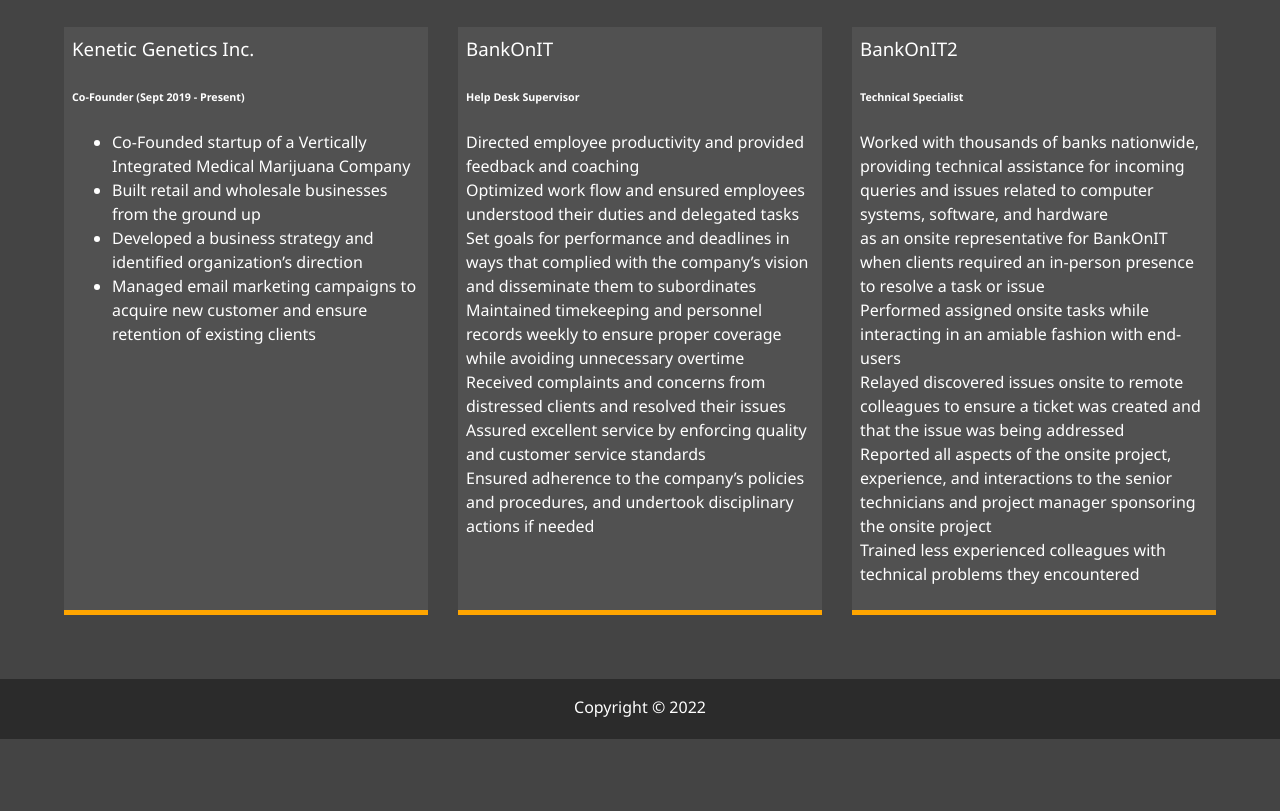
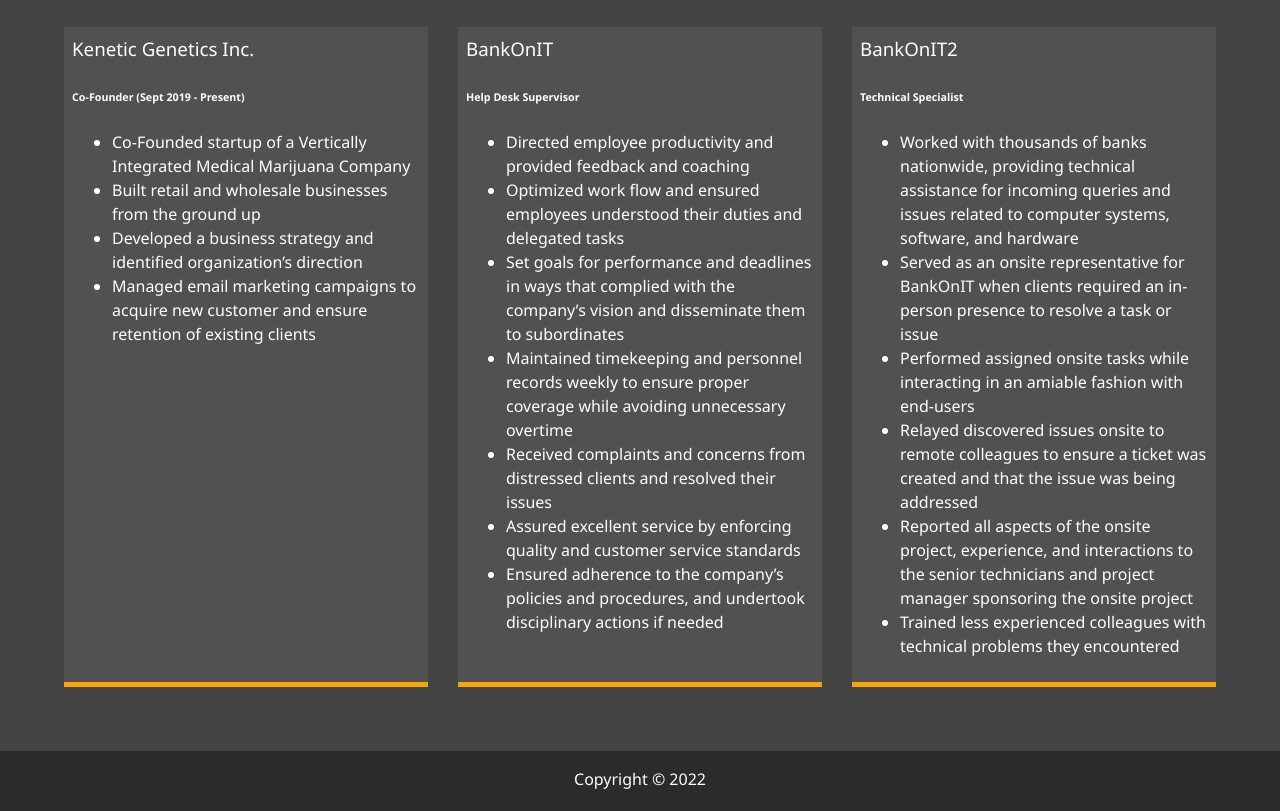
Before and after one commit to jo3warren/portfolio-website, a plain HTML site: page about.html in a window 1280 px wide. Shown: the part 627-1438 px from the top of the page. Before the commit the page ends 1366 px from the top, so only its background shows below. Drawn offline with Linux system fonts and the light colour scheme.

Commit message:
went from p to ul in the work section

```diff
--- a/about.html
+++ b/about.html
@@ -87,37 +87,67 @@
         <div class="job job-2">
           <h3>BankOnIT</h3>
           <h6>Help Desk Supervisor</h6>
-          <p>
-            Directed employee productivity and provided feedback and coaching
-            <br />Optimized work flow and ensured employees understood their
-            duties and delegated tasks <br />Set goals for performance and
-            deadlines in ways that complied with the company’s vision and
-            disseminate them to subordinates <br />Maintained timekeeping and
-            personnel records weekly to ensure proper coverage while avoiding
-            unnecessary overtime <br />Received complaints and concerns from
-            distressed clients and resolved their issues <br />Assured excellent
-            service by enforcing quality and customer service standards
-            <br />Ensured adherence to the company’s policies and procedures,
-            and undertook disciplinary actions if needed
-          </p>
+          <ul>
+            <li>
+              Directed employee productivity and provided feedback and coaching
+            </li>
+            <li>
+              Optimized work flow and ensured employees understood their duties
+              and delegated tasks
+            </li>
+            <li>
+              Set goals for performance and deadlines in ways that complied with
+              the company’s vision and disseminate them to subordinates
+            </li>
+            <li>
+              Maintained timekeeping and personnel records weekly to ensure
+              proper coverage while avoiding unnecessary overtime
+            </li>
+            <li>
+              Received complaints and concerns from distressed clients and
+              resolved their issues
+            </li>
+            <li>
+              Assured excellent service by enforcing quality and customer
+              service standards
+            </li>
+            <li>
+              Ensured adherence to the company’s policies and procedures, and
+              undertook disciplinary actions if needed
+            </li>
+          </ul>
         </div>
         <div class="job job-3">
           <h3>BankOnIT2</h3>
           <h6>Technical Specialist</h6>
-          <p>
-            Worked with thousands of banks nationwide, providing technical
-            assistance for incoming queries and issues related to computer
-            systems, software, and hardware <br />as an onsite representative
-            for BankOnIT when clients required an in-person presence to resolve
-            a task or issue <br />Performed assigned onsite tasks while
-            interacting in an amiable fashion with end-users <br />Relayed
-            discovered issues onsite to remote colleagues to ensure a ticket was
-            created and that the issue was being addressed <br />Reported all
-            aspects of the onsite project, experience, and interactions to the
-            senior technicians and project manager sponsoring the onsite project
-            <br />Trained less experienced colleagues with technical problems
-            they encountered
-          </p>
+          <ul>
+            <li>
+              Worked with thousands of banks nationwide, providing technical
+              assistance for incoming queries and issues related to computer
+              systems, software, and hardware
+            </li>
+            <li>
+              Served as an onsite representative for BankOnIT when clients
+              required an in-person presence to resolve a task or issue
+            </li>
+            <li>
+              Performed assigned onsite tasks while interacting in an amiable
+              fashion with end-users
+            </li>
+            <li>
+              Relayed discovered issues onsite to remote colleagues to ensure a
+              ticket was created and that the issue was being addressed
+            </li>
+            <li>
+              Reported all aspects of the onsite project, experience, and
+              interactions to the senior technicians and project manager
+              sponsoring the onsite project
+            </li>
+            <li>
+              Trained less experienced colleagues with technical problems they
+              encountered
+            </li>
+          </ul>
         </div>
       </div>
     </main>
```
